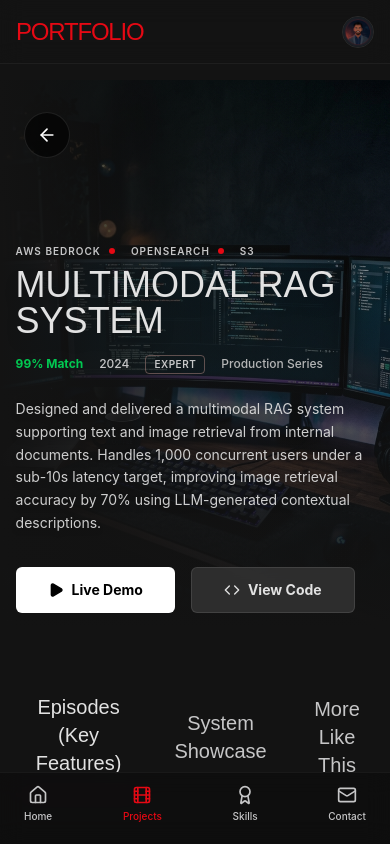
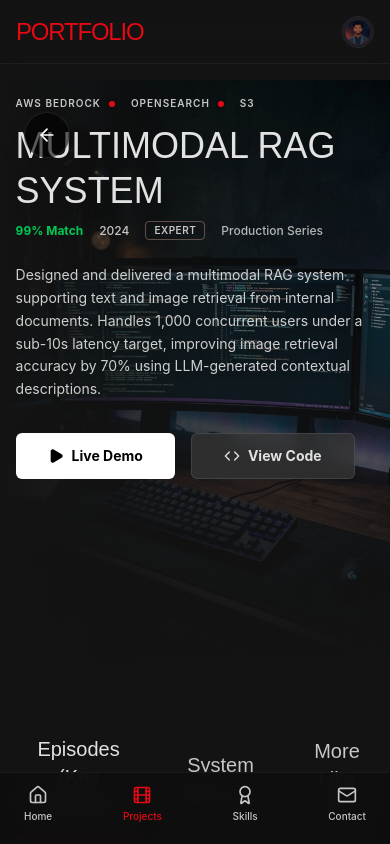
Before and after one commit to karamarora20/devflix, a React (Vite) app: page / in a window 390 px wide. Both pictures are taken after a click on the button "View Latest Work". Shown: the top 844 px of the page. Built offline with nearby package versions, Linux system fonts and the light colour scheme.

Commit message:
fix: Ttitle text being cut in mobile view

```diff
--- a/src/components/ProjectDetailView.tsx
+++ b/src/components/ProjectDetailView.tsx
@@ -38,7 +38,7 @@
       </button>
 
       {/* Hero Section (Massive Billboard) */}
-      <section className="relative w-full h-[65vh] md:h-[820px] flex items-end justify-start overflow-hidden">
+      <section className="relative w-full min-h-[70vh] md:h-[820px] flex items-start md:items-end justify-start pt-4 md:pt-0 overflow-hidden">
         {/* Background Image Container */}
         <div className="absolute inset-0 w-full h-full z-0">
           <div
@@ -67,7 +67,7 @@
           </div>
 
           {/* Title */}
-          <h1 className="font-bebas text-4xl md:text-7xl lg:text-[85px] leading-none text-on-surface uppercase mb-4 mt-2 drop-shadow-xl select-none">
+          <h1 className="font-bebas text-4xl md:text-7xl lg:text-[85px] leading-tight pt-1 text-on-surface uppercase mb-2 mt-1 drop-shadow-xl select-none">
             {project.title}
           </h1>
 
--- a/src/components/SkillsView.tsx
+++ b/src/components/SkillsView.tsx
@@ -19,7 +19,7 @@
   return (
     <main className="flex-1 w-full relative pb-24">
       {/* Hero Section: Ongoing Mastery (Server Room background) */}
-      <section className="relative w-full h-[60vh] md:h-[820px] flex items-end justify-start overflow-hidden">
+      <section className="relative w-full min-h-[65vh] md:h-[820px] flex items-start md:items-end justify-start pt-4 md:pt-0 overflow-hidden">
         <div className="absolute inset-0 z-0">
           <div
             className="w-full h-full bg-cover bg-center"
@@ -37,7 +37,7 @@
             <h2 className="font-bebas text-2xl md:text-3xl text-primary-container mb-2 tracking-wider">
               Ongoing Mastery
             </h2>
-            <h1 className="font-bebas text-5xl md:text-[96px] text-on-surface mb-4 leading-none tracking-wide">
+            <h1 className="font-bebas text-5xl md:text-[96px] text-on-surface mb-2 leading-tight pt-1 tracking-wide">
               FASTAPI &amp; CLOUD INFRASTRUCTURE
             </h1>
             <p className="font-sans text-sm md:text-base text-secondary mb-8 max-w-2xl leading-relaxed">
```
